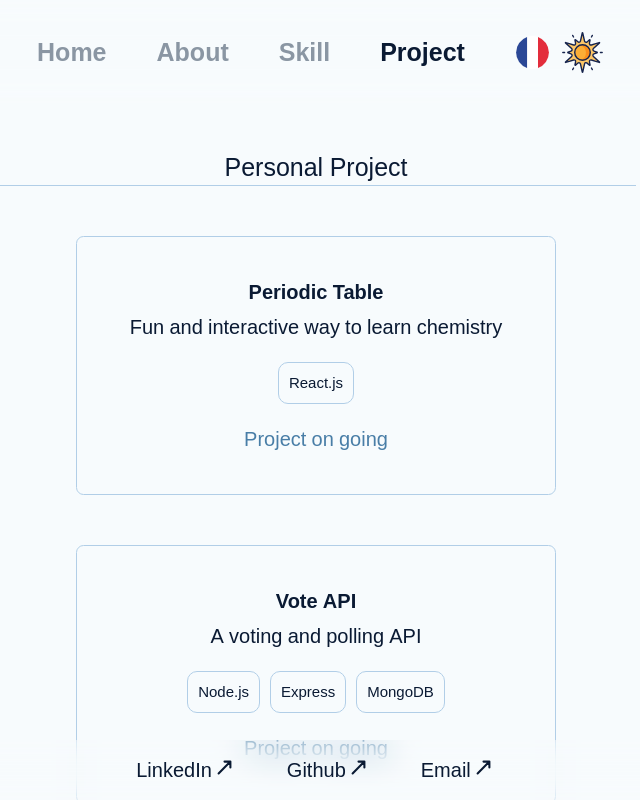
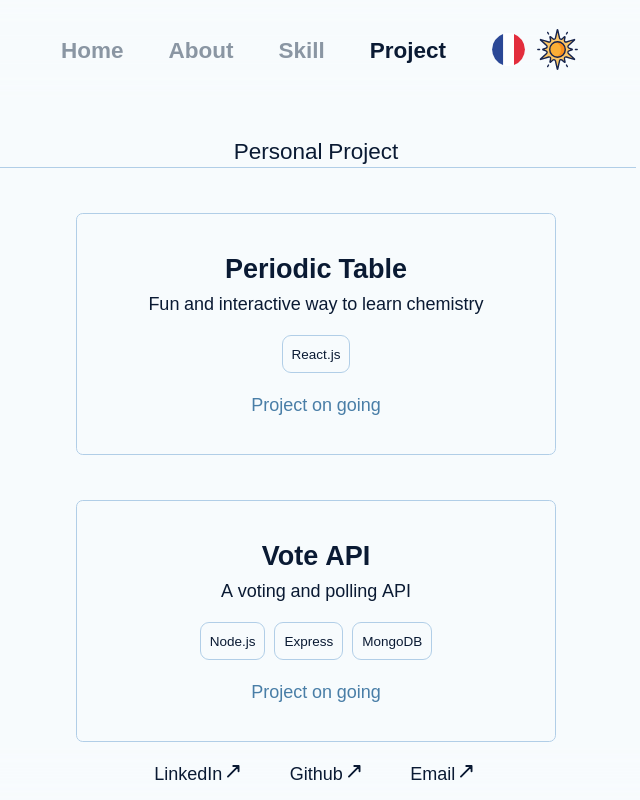
Before and after one commit to BabaxRhb/portfolio, a React (Vite) app: page /projects/personnal in a window 1280 px wide. Shown: the whole page, without its empty margins (324-964 px from the left). Built offline with nearby package versions, Linux system fonts and the light colour scheme.

Commit message:
fix: 	- CustomText : review text alignement 	- Project page : review spacing between the components 	- Update README.md

```diff
--- a/src/index.css
+++ b/src/index.css
@@ -23,7 +23,7 @@
 
   @media (min-width: 1280px) {
     html {
-      font-size: 20px;
+      font-size: 18px;
     }
   }
 }
--- a/src/shared/components/container/Carousel.tsx
+++ b/src/shared/components/container/Carousel.tsx
@@ -34,7 +34,7 @@ const Carousel = ({ imgUrl }: { imgUrl: string[] }) => {
 	return (
     <div className="flex gap-1 items-center w-full max-w-3xl mx-auto">
 		{ currentIndex > 0 && <CarouselBtn direction="prev" onClick={handlePrevious} />}
-		<div className="overflow-hidden relative h-80">
+		<div className="overflow-hidden relative h-70">
 			<div
 				className="flex transition-transform duration-500 ease-in-out h-64"
 				style={{ transform: `translateX(-${currentIndex * 100}%)` }}
--- a/src/shared/components/typography/CustomText.tsx
+++ b/src/shared/components/typography/CustomText.tsx
@@ -5,7 +5,7 @@ interface TextProps {
     children: React.ReactNode;
     textColor?: string;
     textWeight?: string;
-    addClass?: string;
+    textAlignement?: string;
     style?: CSSProperties;
 }
 
@@ -39,12 +39,12 @@ const textSizes = {
     def: 'text-base',
 };
 
-const CustomText = ({ variant = 'def', children, textColor, textWeight, addClass, style }: TextProps) => {
+const CustomText = ({ variant = 'def', children, textColor, textWeight, textAlignement, style }: TextProps) => {
 
     const textColorClass = textColors[textColor as keyof typeof textColors] || 'text-text';
     const textWeightClass = textWeights[textWeight as keyof typeof textWeights] || 'font-normal';
     const textSizeClass = textSizes[variant as keyof typeof textSizes] || 'text-base';
-    const defaultStyle = 'text-center' + ' ' + (addClass || '');
+    const defaultStyle = textAlignement ? textAlignement : "text-center";
 
     switch (variant) {
         case 'h1':
--- a/src/shared/components/typography/MarkdownText.tsx
+++ b/src/shared/components/typography/MarkdownText.tsx
@@ -1,17 +1,18 @@
 import type { CSSProperties } from 'react';
 import CustomText from "./CustomText";
 
-const MarkDownText = ({children, wrapper, addClass, style} :
+const MarkDownText = ({children, wrapper, textAlignement, style} :
 	{ children : string,
 		wrapper : string,
 		addClass?: string,
-		style?: CSSProperties
+		style?: CSSProperties,
+		textAlignement?: string,
 	}) => {
 
 	const splittedText = children.match(/\*\*[^\*]+\*\*|[^\*]+/g)
 
 	return (
-		<CustomText variant={wrapper} addClass={addClass} style={style}>
+		<CustomText variant={wrapper} textAlignement={textAlignement} style={style}>
 		{
 			splittedText && splittedText.map((unitText, index) => {
 				if (unitText.includes("**"))
--- a/src/shared/components/ui/ProjectCard.tsx
+++ b/src/shared/components/ui/ProjectCard.tsx
@@ -54,8 +54,8 @@ const ProjectCard = ( { projectId, projectType, rootLink } : ProjectCardProps) =
 				: null
 			}
 			<Container direction="column" bgColor="inherit">
-				<CustomText variant="h4" textWeight="bold">{title}</CustomText>
-				<CustomText>{shortDescription}</CustomText>
+				<CustomText variant="h2" textWeight="bold">{title}</CustomText>
+				<CustomText variant="p">{shortDescription}</CustomText>
 				<SkillContainer skillArray={techno} skillTextSize="xs"/>
 				{	!status ?
 					<div className={`${isClicked ? "animate-pulse" : ""}`}>
--- a/src/shared/pages/About.tsx
+++ b/src/shared/pages/About.tsx
@@ -12,7 +12,7 @@ const About = () => {
             <MarkDownText wrapper='h4'>{t("home.hello")}</MarkDownText>
             {
                 paragraph.map((p, index) => (
-                    <MarkDownText key={'About-' + index} wrapper='p'>{p}</MarkDownText>
+                    <MarkDownText key={'About-' + index} wrapper='p' textAlignement="text-justify">{p}</MarkDownText>
                 ))
             }
         </Container>
--- a/src/shared/pages/Home.tsx
+++ b/src/shared/pages/Home.tsx
@@ -30,7 +30,8 @@ const Home = () => {
 							text={text}
 							speed={speed}
 							delay={delay[index]}
-							wrapper="h4" />
+							wrapper="h4"
+						/>
 					})
 				}
 			</div>
--- a/src/shared/pages/Project/ProjectTemplate.tsx
+++ b/src/shared/pages/Project/ProjectTemplate.tsx
@@ -19,12 +19,12 @@ const ProjectTemplate = () => {
 	const { title, techno, type, imgUrl, description, contribution } = project[projectId];
 
 	return (
-		<Container  direction="column" spacing={8}>
+		<Container  direction="column">
 			<Container direction="column" spacing={2}>
 				<CustomText variant="h1" textWeight="bold">{title}</CustomText>
 				<CustomText variant="p" textWeight="light">{type}</CustomText>
 			</Container>
-			<Container direction="column" spacing={5}>
+			<Container direction="column" spacing={3}>
 				<BorderedText variant="h4">{t("project.subtitle.description")}</BorderedText>
 				<CustomText>{description}</CustomText>
 				<Carousel imgUrl={imgUrl ? imgUrl : []}/>
```
Also changed, not shown: 1 other file (tests, documents, lock files or other folders).
